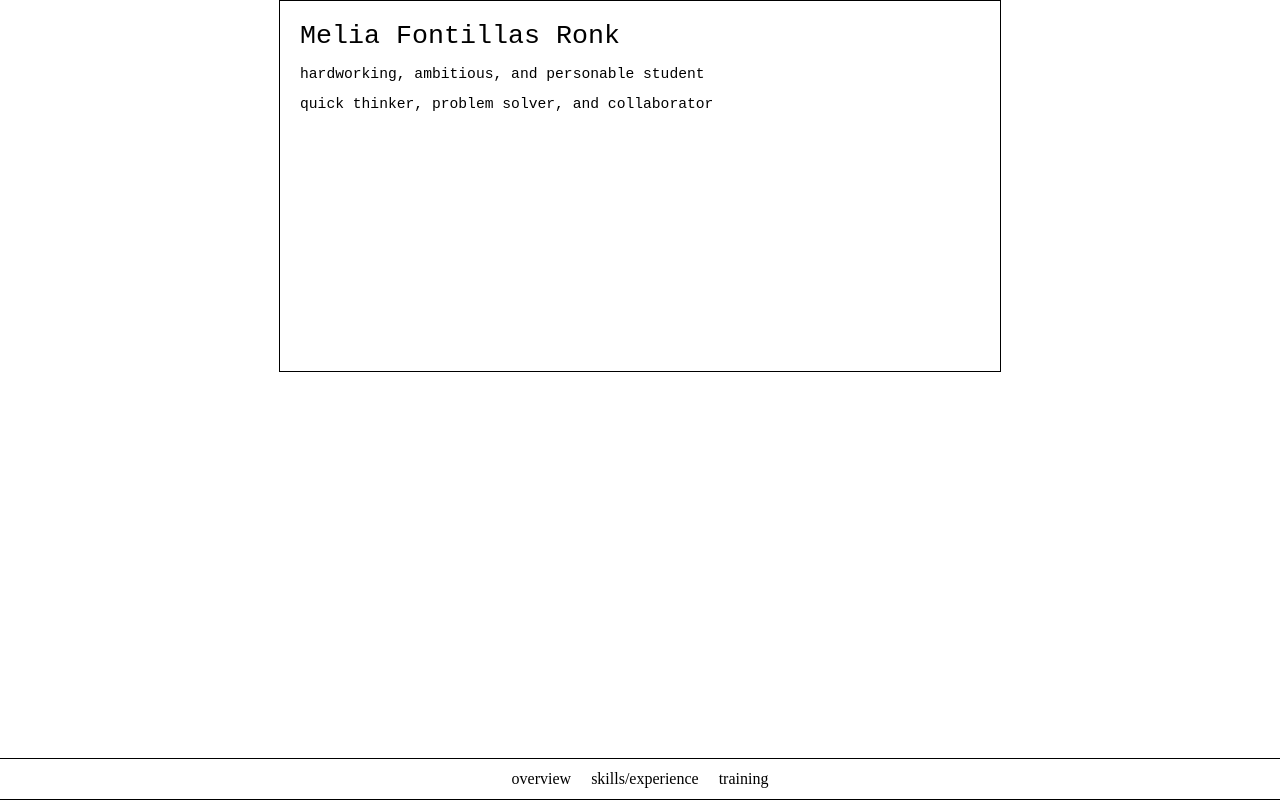
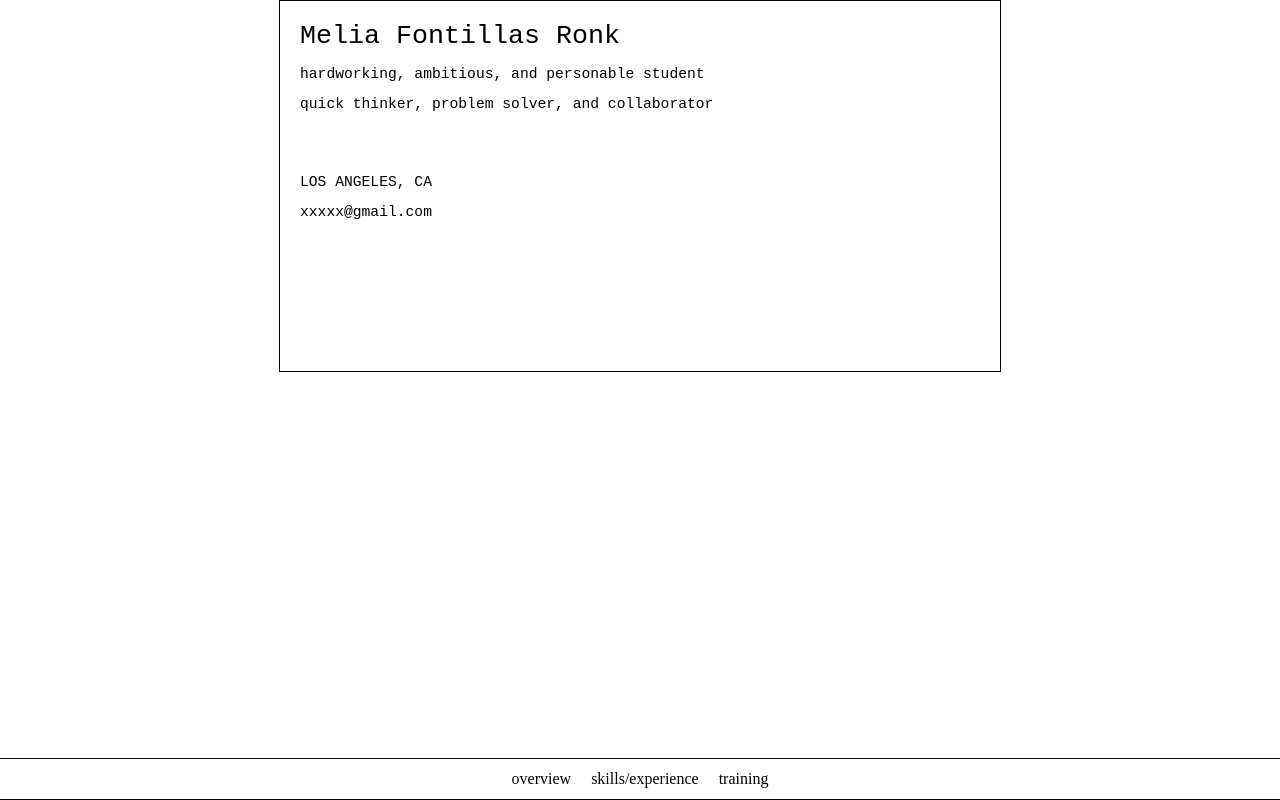
Before and after one commit to mfontillas/resumeMelia2, a plain HTML site: page index.html in a window 1280 px wide. Drawn offline with nearby package versions, Linux system fonts and the light colour scheme.

Commit message:
overview

```diff
--- a/index.html
+++ b/index.html
@@ -12,6 +12,10 @@
     <h>Melia Fontillas Ronk</h>
     <p>hardworking, ambitious, and personable student</p>
     <p> quick thinker, problem solver, and collaborator</p>
+    <br>
+    <br>
+    <p>LOS ANGELES, CA</p>
+    <p>xxxxx@gmail.com</p>
     </div>
     <div class="main2">
         <p>skills/experience</p>
--- a/styles.css
+++ b/styles.css
@@ -25,7 +25,6 @@
     padding: 10px;
     position: absolute;
     display: none;
-    background-color: pink;
 }
 body{
     height: 90%;
```
